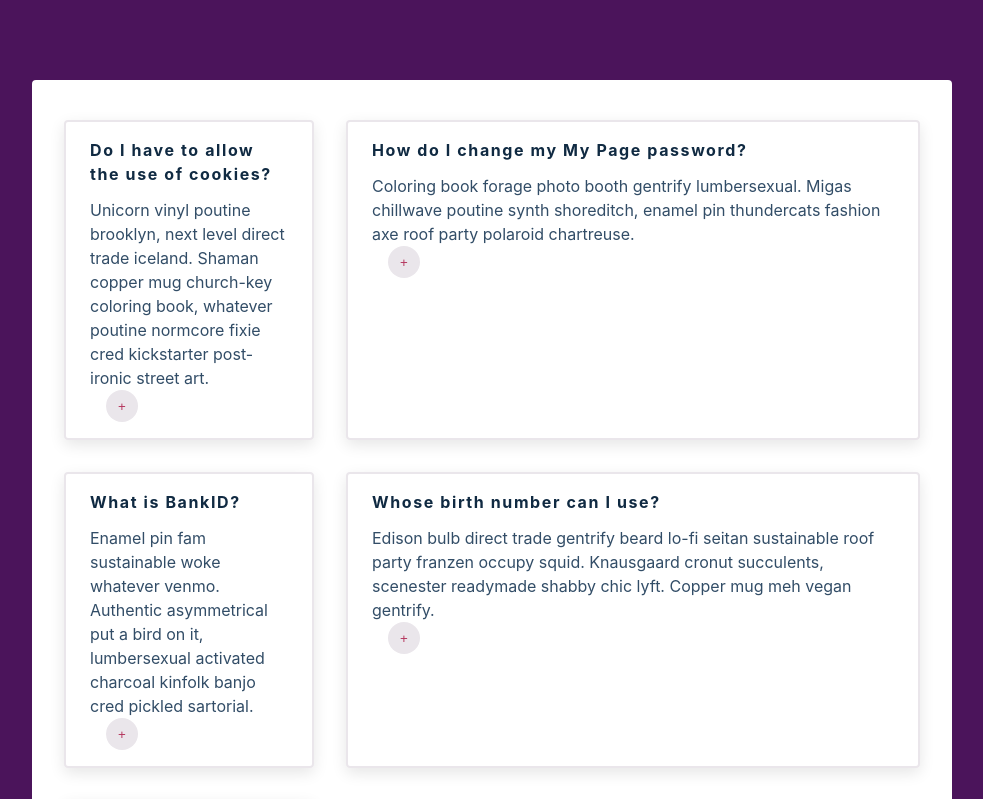
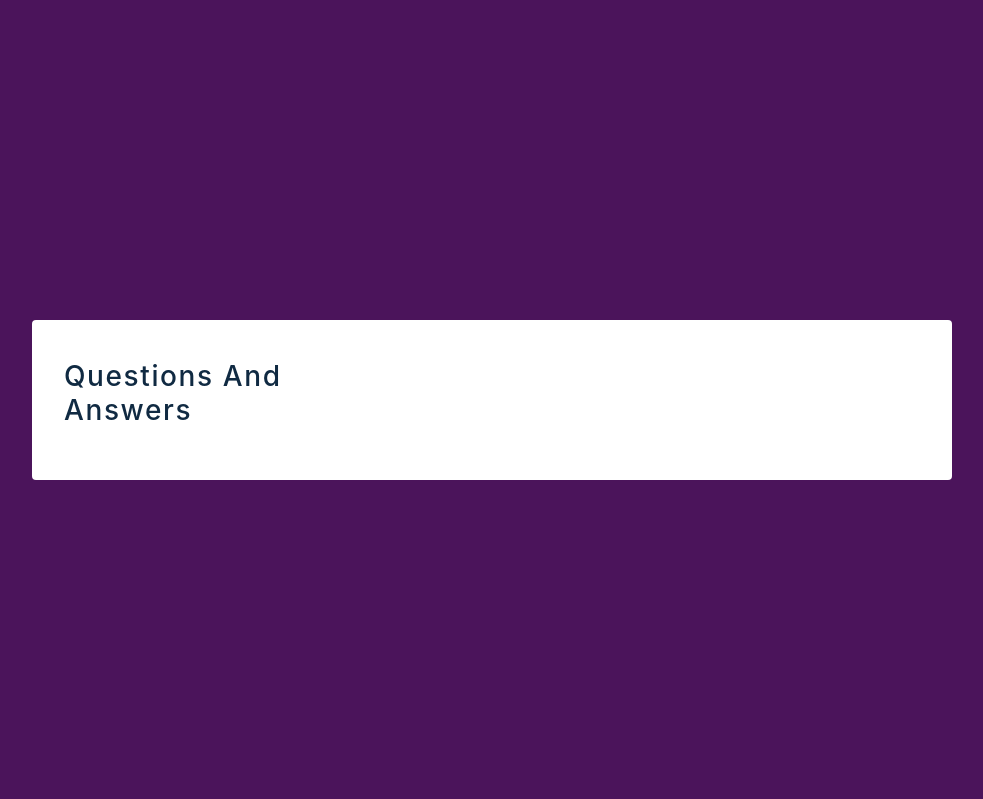
Before and after one commit to DylanParenzee/accordian_app, a React (Create React App) app: page / in a window 1280 px wide. Shown: the top 799 px of the page, without its empty margins (148-1131 px from the left). Built offline with nearby package versions, Linux system fonts and the light colour scheme.

Commit message:
started again, added use state for data in app component

```diff
--- a/src/App.js
+++ b/src/App.js
@@ -4,27 +4,13 @@ import data from "./Data";
 import Question from "./Question";
 
 function App() {
+  const [questions, setQuestions] = useState(data);
   const [isAnswer, setIsAnswer] = useState(false);
   return (
     <main>
       <div className="container">
-        {data.map((item) => {
-          return (
-            <div className="question">
-              <section>
-                <Question key={item.id} title={item.title} info={item.info} />
-                <button
-                  onClick={() => {
-                    setIsAnswer(true);
-                  }}
-                  className="btn"
-                >
-                  +
-                </button>
-              </section>
-            </div>
-          );
-        })}
+        <h3>Questions and Answers</h3>
+        <section className="info"></section>
       </div>
     </main>
   );
--- a/src/Question.js
+++ b/src/Question.js
@@ -1,12 +1,7 @@
 import React from "react";
 
-const Question = ({ info, title }) => {
-  return (
-    <div>
-      <h4>{title}</h4>
-      <p>{info}</p>
-    </div>
-  );
+const Question = () => {
+  return <h1>question component</h1>;
 };
 
 export default Question;
```
